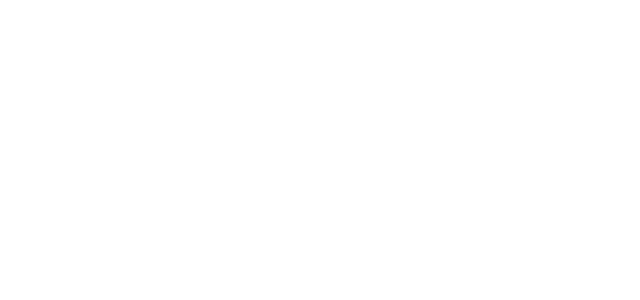
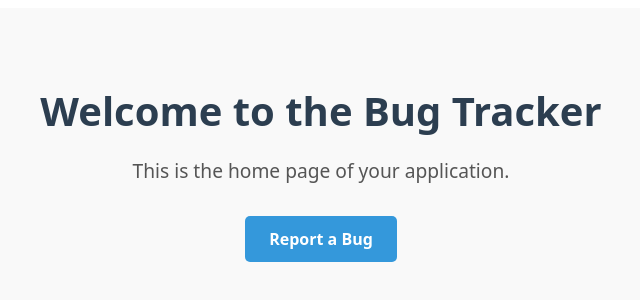
Before and after one commit to jragland3/bug-tracker-client, a React (Vite) app: page / in a window 1280 px wide. Before the commit this address had no page. Shown: the top 300 px of the page, without its empty margins (319-959 px from the left). Built offline with nearby package versions, Linux system fonts and the light colour scheme.

Commit message:
Bt 9 (#4)
* BT-29: Added a basic Home Page; Updated Routes

* BT-30: Added unit tests for HomePage

Added unit tests for HomePage

* BT-38: Added basic styling to the Home page

* Update to reduce number of times tests run

```diff
--- a/src/App.tsx
+++ b/src/App.tsx
@@ -1,9 +1,11 @@
 import { Routes, Route } from 'react-router-dom';
+import HomePage from './pages/HomePage/HomePage';
 import ReportBugPage from './pages/ReportBugPage/ReportBugPage';
 
 function App() {
   return (
     <Routes>
+      <Route path="/" element={<HomePage />}/>
       <Route path="/report-bug" element={<ReportBugPage />} />
     </Routes>
   )
--- /dev/null
+++ b/src/pages/HomePage/HomePage.css
@@ -0,0 +1,36 @@
+/* HomePage.css */
+
+.home-page {
+  font-family: system-ui, sans-serif;
+  text-align: center;
+  padding: 3rem 1rem;
+  background-color: #f9f9f9;
+  min-height: 100vh;
+}
+
+.home-page h1 {
+  font-size: 2.5rem;
+  margin-bottom: 1rem;
+  color: #2c3e50;
+}
+
+.home-page p {
+  font-size: 1.2rem;
+  color: #555;
+  margin-bottom: 2rem;
+}
+
+.home-page a {
+  display: inline-block;
+  padding: 0.75rem 1.5rem;
+  background-color: #3498db;
+  color: white;
+  text-decoration: none;
+  border-radius: 5px;
+  font-weight: 600;
+  transition: background-color 0.2s ease-in-out;
+}
+
+.home-page a:hover {
+  background-color: #2980b9;
+}
--- /dev/null
+++ b/src/pages/HomePage/HomePage.tsx
@@ -0,0 +1,15 @@
+import React from "react";
+import "./HomePage.css";
+
+const HomePage: React.FC = () => {
+  return (
+    <div className="home-page">
+        <h1>Welcome to the Bug Tracker</h1>
+        <p>This is the home page of your application.</p>
+
+        <a href="/report-bug">Report a Bug</a>
+    </div>
+  );
+};
+
+export default HomePage;
```
Also changed, not shown: 2 other files (tests, documents, lock files or other folders).
